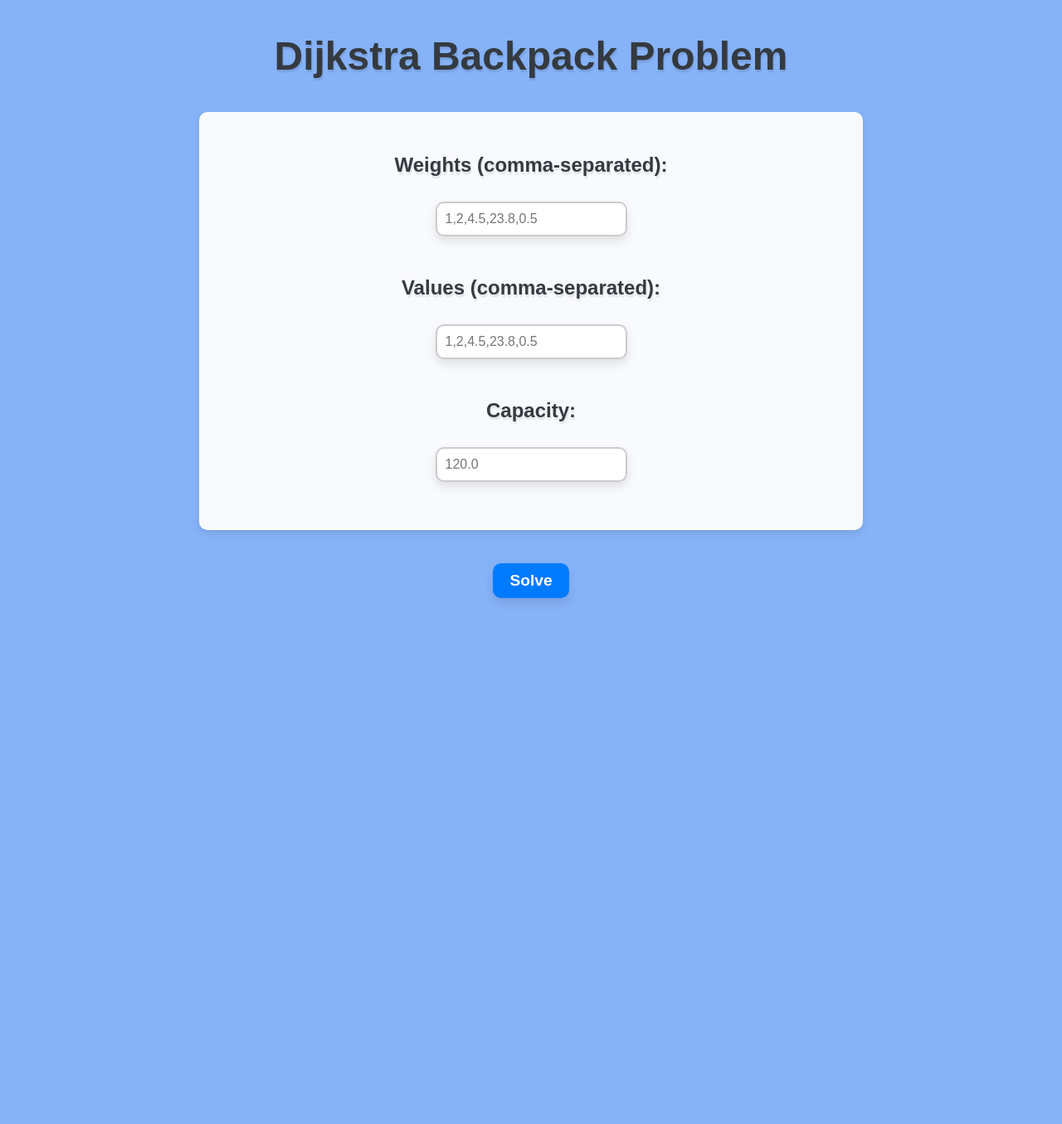
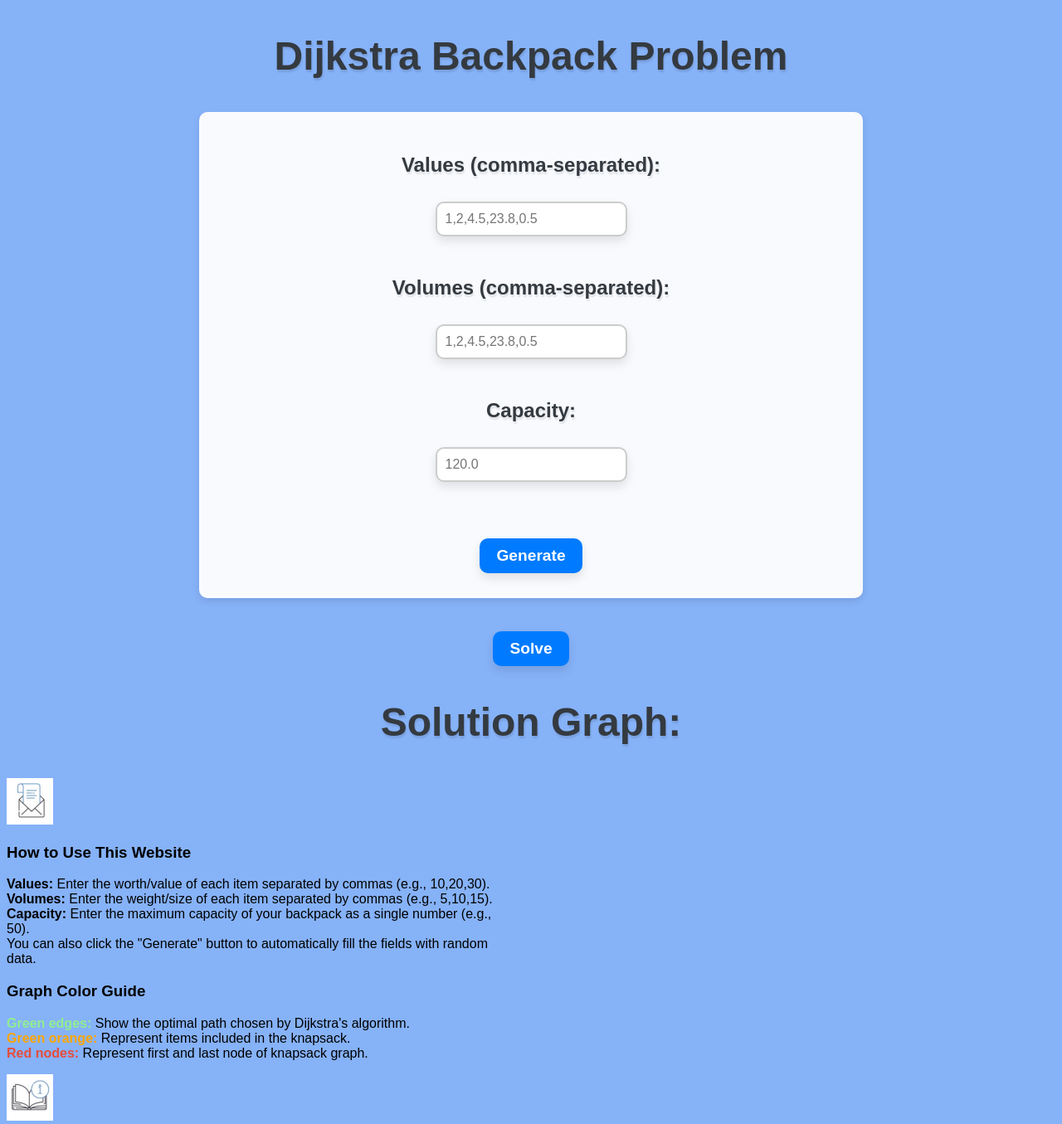
Before and after one commit to SzyMm0n/Dijkstra-Backpack-Problem, a Flask app: page / in a window 1280 px wide. Shown: the whole page at 83% size. Before the commit the page ends 727 px from the top, so only its background shows below. Run offline with Flask 3, Linux system fonts and the light colour scheme; some libraries are stand-ins or nearby versions.

Commit message:
Updating index, changing structure to one site page

```diff
--- a/templates/index.html
+++ b/templates/index.html
@@ -7,20 +7,10 @@
     <link rel="stylesheet" href="{{url_for('static', filename='style.css')}}">
 </head>
 <body>
+<div id="general_alerts"></div>
 <h1>Dijkstra Backpack Problem</h1>
-<form action="/solve" method="post">
+<form onsubmit="return solution()">
     <div class="input_container">
-        <label for="weights">Weights (comma-separated):</label>
-        <input
-                type="text"
-                id="weights"
-                name="weights"
-                required
-                placeholder="1,2,4.5,23.8,0.5"
-                onblur="weights_validation()"
-        >
-        <br>
-        <div id="weights_alerts"></div>
         <label for="values">Values (comma-separated):</label>
         <input
                 type="text"
@@ -32,6 +22,17 @@
         >
         <br>
         <div id="values_alerts"></div>
+        <label for="volumes">Volumes (comma-separated):</label>
+        <input
+                type="text"
+                id="volumes"
+                name="volumes"
+                required
+                placeholder="1,2,4.5,23.8,0.5"
+                onblur="volumes_validation()"
+        >
+        <br>
+        <div id="volumes_alerts"></div>
         <label for="capacity">Capacity:</label>
         <input
                 type="text"
@@ -39,11 +40,41 @@
                 name="capacity"
                 required
                 placeholder="120.0"
+                onchange="capacity_validation()"
         >
         <br>
+        <div id="capacity_alerts"></div>
+        <button type="button" onclick="generate_data()">Generate
+        </button>
     </div>
-    <button type="submit"> Solve</button>
+    <button type="submit">Solve</button>
 </form>
 <script src="{{ url_for('static', filename='script.js') }}"></script>
+<script type="text/javascript" src="https://unpkg.com/vis-network/standalone/umd/vis-network.min.js"></script>
+<div id="mynetwork-container">
+    <h1>Solution Graph:</h1>
+    <div id="mynetwork"></div>
+</div>
+<div class="icons">
+    <img src="{{ url_for('static', filename='results.png') }}" alt="results" id="results"  onclick="show_item('result')">
+    <div id="result" class="info"></div>
+    <div id="information" class="info" style="width: 600px;">
+        <h3>How to Use This Website</h3>
+        <p>
+            <strong>Values:</strong> Enter the worth/value of each item separated by commas (e.g., 10,20,30). <br>
+            <strong>Volumes:</strong> Enter the weight/size of each item separated by commas (e.g., 5,10,15). <br>
+            <strong>Capacity:</strong> Enter the maximum capacity of your backpack as a single number (e.g., 50).<br>
+            You can also click the "Generate" button to automatically fill the fields with random data.
+        </p>
+
+        <h3>Graph Color Guide</h3>
+        <p>
+            <strong style="color: lightgreen">Green edges:</strong> Show the optimal path chosen by Dijkstra's algorithm.<br>
+            <strong style="color: orange">Green orange:</strong> Represent items included in the knapsack.<br>
+            <strong style="color: #e74c3c">Red nodes:</strong> Represent first and last node of knapsack graph.<br>
+        </p>
+    </div>
+    <img src="{{ url_for('static', filename='info.png') }}" alt="info" id="info" onclick="show_item('information')">
+</div>
 </body>
 </html>
```
